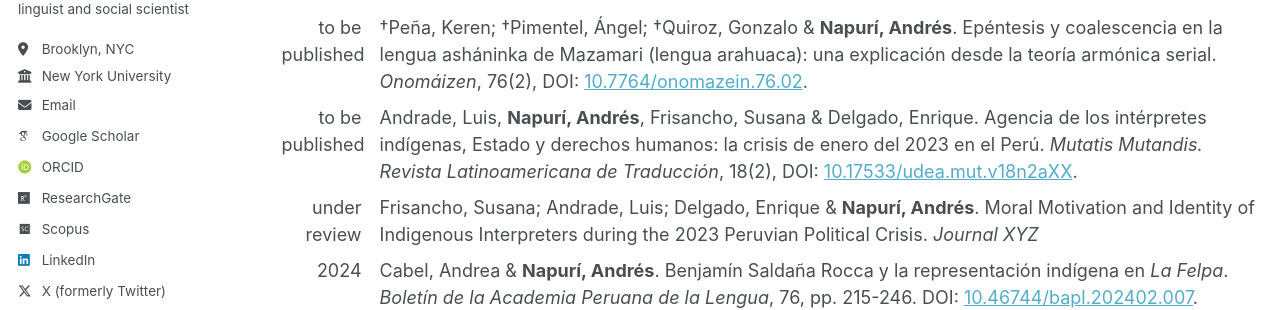
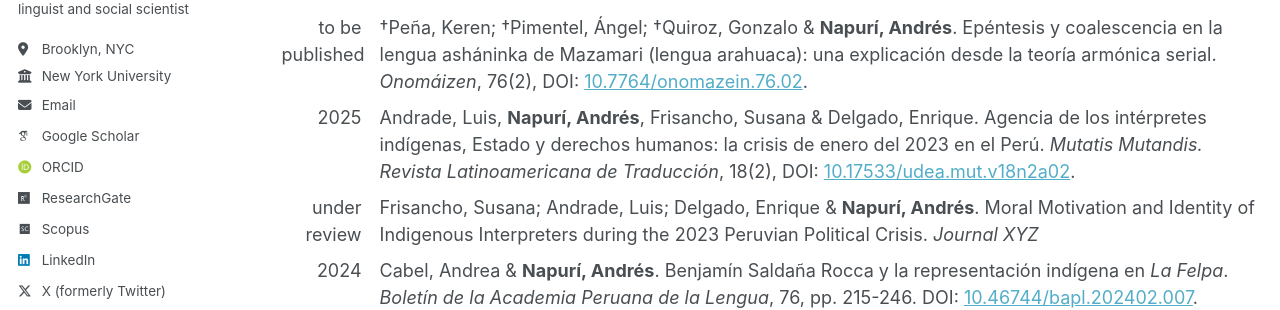
Before and after one commit to andresnapuri/andresnapuri.github.io, a Jekyll site: the page built from _pages/publications.html, in a window 1280 px wide and 900 px high. Shown: the part 306-616 px from the top of the window. Built offline with Jekyll 4.4.1, drawn with Linux system fonts in a browser that asks for light colours; some web fonts are replaced; a script that is not in the unit is left out.

Commit message:
Update publications.html

```diff
--- a/_pages/publications.html
+++ b/_pages/publications.html
@@ -23,8 +23,8 @@ author_profile: true
     <span class="pub-info"> †Peña, Keren; †Pimentel, Ángel; †Quiroz, Gonzalo & <strong>Napurí, Andrés</strong>. Epéntesis y coalescencia en la lengua asháninka de Mazamari (lengua arahuaca): una explicación desde la teoría armónica serial. <em>Onomáizen</em>, 76(2), DOI: <a href="https://doi.org/10.7764/onomazein.76.02" target="_blank">10.7764/onomazein.76.02</a>.</span>
   </div>
   <div class="pub-item">
-    <span class="pub-year">to be published</span>
-    <span class="pub-info">Andrade, Luis, <strong>Napurí, Andrés</strong>, Frisancho, Susana & Delgado, Enrique. Agencia de los intérpretes indígenas, Estado y derechos humanos: la crisis de enero del 2023 en el Perú. <em>Mutatis Mutandis. Revista Latinoamericana de Traducción</em>, 18(2), DOI: <a href="https://doi.org/10.17533/udea.mut.v18n2aXX" target="_blank">10.17533/udea.mut.v18n2aXX</a>.</span>
+    <span class="pub-year">2025</span>
+    <span class="pub-info">Andrade, Luis, <strong>Napurí, Andrés</strong>, Frisancho, Susana & Delgado, Enrique. Agencia de los intérpretes indígenas, Estado y derechos humanos: la crisis de enero del 2023 en el Perú. <em>Mutatis Mutandis. Revista Latinoamericana de Traducción</em>, 18(2), DOI: <a href="https://doi.org/10.17533/udea.mut.v18n2a02" target="_blank">10.17533/udea.mut.v18n2a02</a>.</span>
   </div>
   <div class="pub-item">
     <span class="pub-year">under review</span>
```
